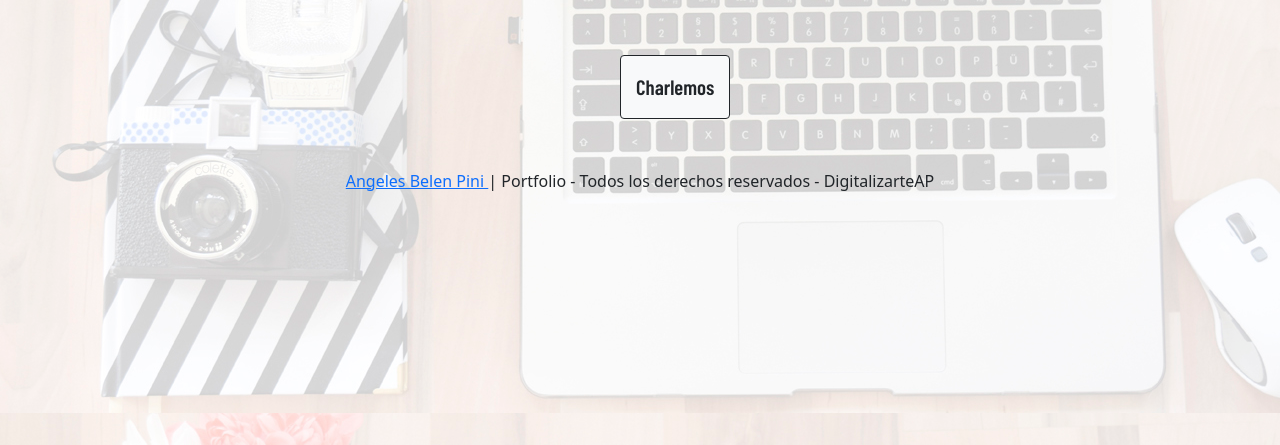
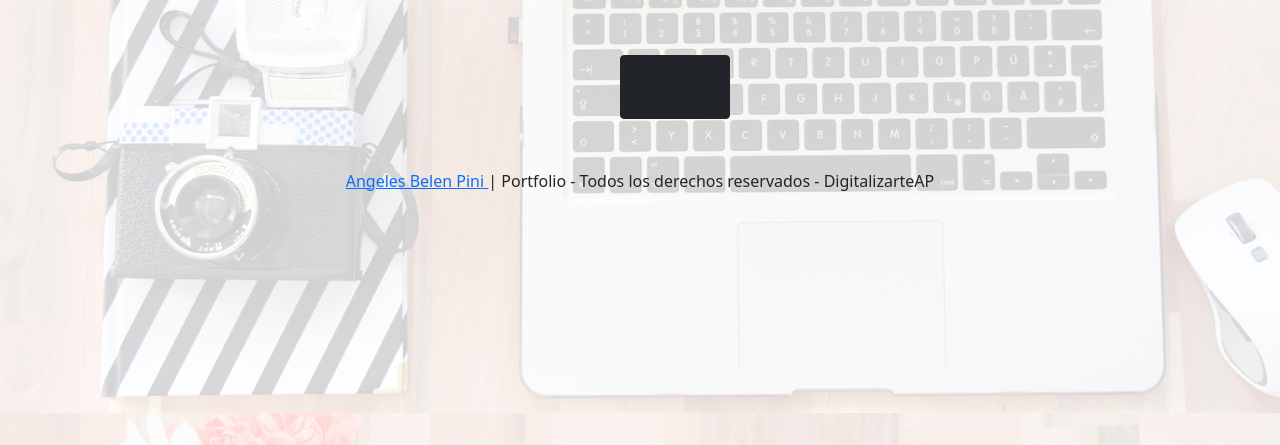
Before and after one commit to AngelesPini/angelespini, a website: page pages/contacto.html in a window 1280 px wide. Shown: the part 355-800 px from the top of the page. Drawn offline with nearby package versions, Linux system fonts and the light colour scheme; a web font is replaced by a local one.

Commit message:
acomodando boton

```diff
--- a/pages/contacto.html
+++ b/pages/contacto.html
@@ -73,7 +73,7 @@
   </section>
   <section>
     <!-- FORMULARIO -->
-    <button type="button" class="charlemos btn btn-primary btn-outline-dark bg-light" data-bs-toggle="modal" data-bs-target="#exampleModal" data-bs-whatever="@mdo">Charlemos</button>
+    <button type="button" class="charlemos btn btn-primary btn-outline-dark bg-dark" data-bs-toggle="modal" data-bs-target="#exampleModal" data-bs-whatever="@mdo">Charlemos</button>
     <!-- modal -->
     <div class="modal fade" id="exampleModal" tabindex="-1" aria-labelledby="exampleModalLabel" aria-hidden="true">
     <div class="modal-dialog">
```
